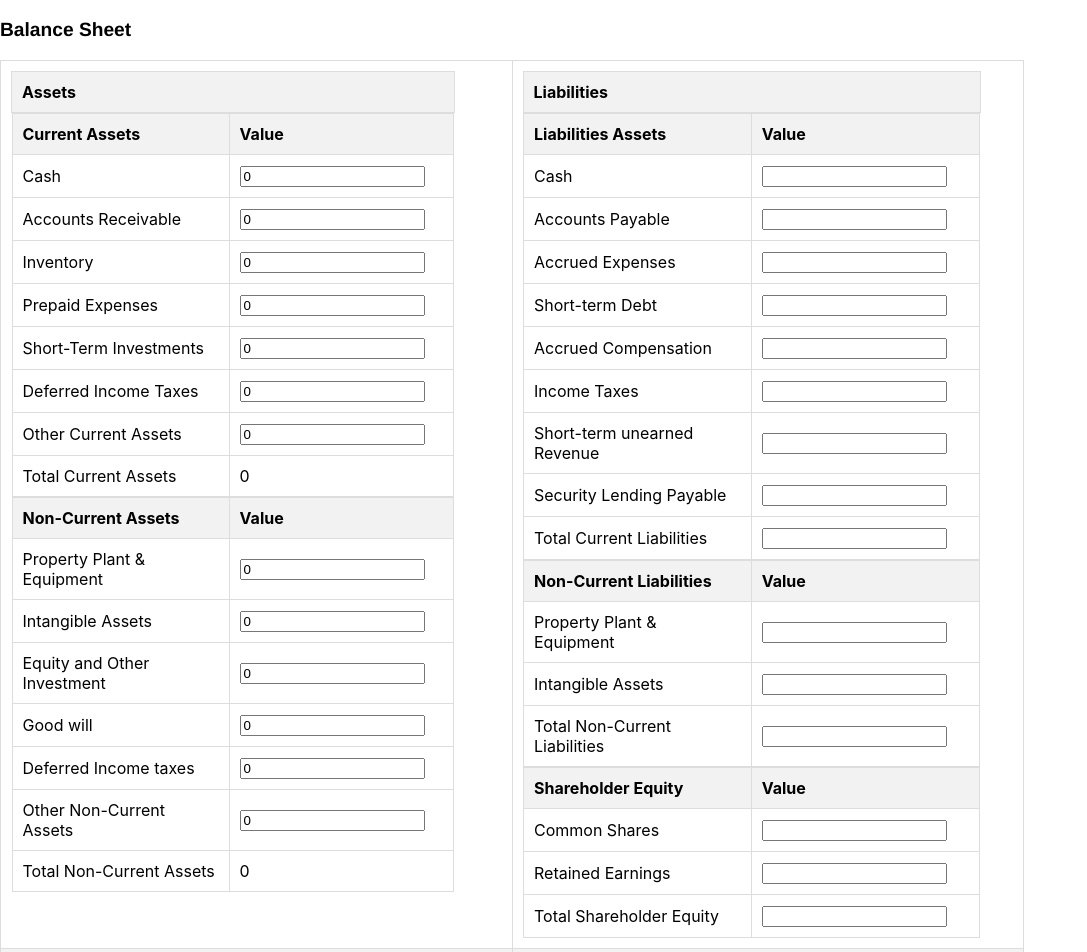
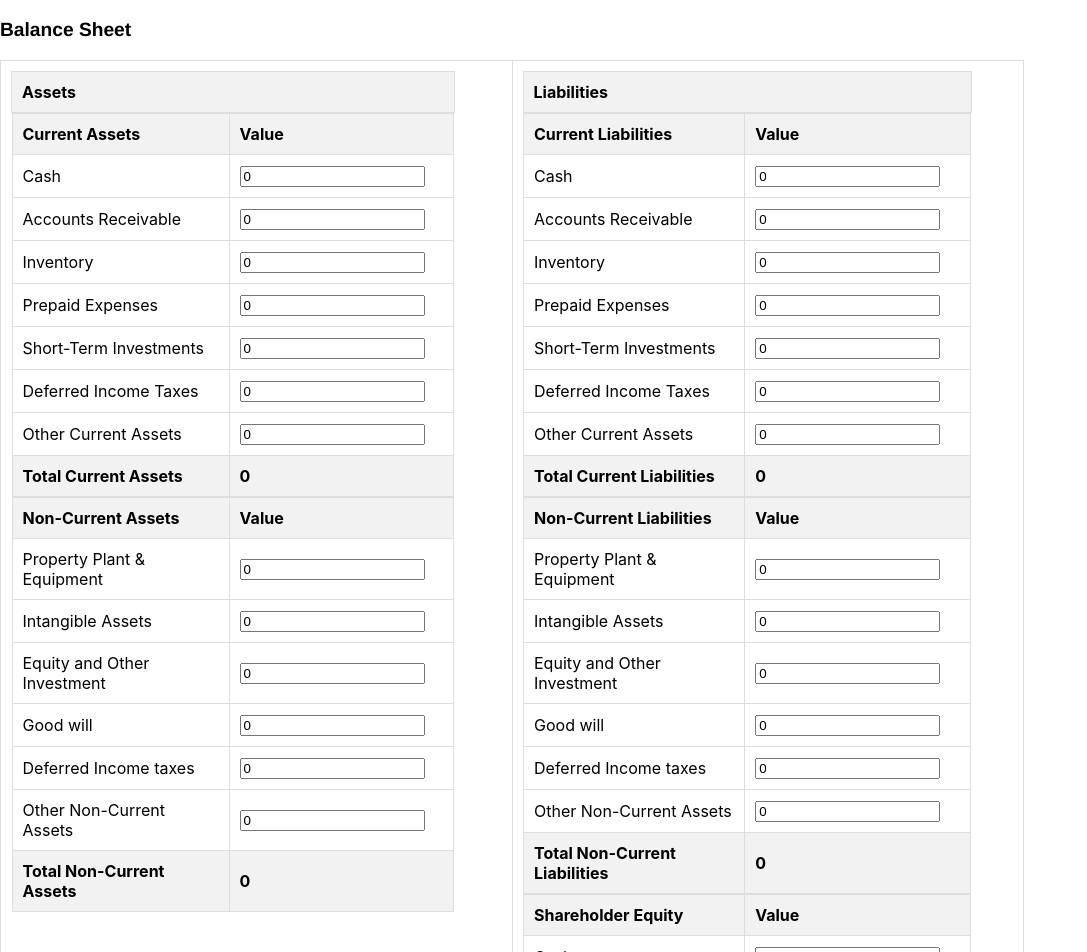
Before and after one commit to G-RIMA/FinanceFusion, a React (Create React App) app in the folder finance-fusion/: page / in a window 1280 px wide. Shown: the top 952 px of the page, without its empty margins (0-1087 px from the left). Built offline with nearby package versions, Linux system fonts and the light colour scheme.

Commit message:
Added Functionality to The LIabilities side

```diff
--- a/finance-fusion/src/balancesheet.js
+++ b/finance-fusion/src/balancesheet.js
@@ -54,6 +54,81 @@ function Balancesheet() {
 
   const totalAssets = totalcurrentAssets + totalnoncurrentassets;
 
+  const [currentliabilities, setcurrentLiabilities] = useState([
+    { id: 1, name: 'Cash', value: 0 },
+    { id: 2, name: 'Accounts Receivable', value: 0 },
+    { id: 3, name: 'Inventory', value: 0 },
+    { id: 4, name: 'Prepaid Expenses', value: 0 },
+    {id: 5, name: 'Short-Term Investments', value: 0},
+    {id: 6, name: 'Deferred Income Taxes', value: 0},
+    { id: 7, name: 'Other Current Assets', value: 0 },
+
+  ]);
+
+  const totalcurrentLiabilities = currentliabilities.reduce((acc, currentliability) => acc + parseFloat(currentliability.value), 0);
+
+  const handleLiabChange = (event, id) => {
+    const newValue = parseFloat(event.target.value);
+    const newcurrentLiabilities = currentliabilities.map((currentliability) => {
+      if (currentliability.id === id) {
+        return { ...currentliability, value: newValue };
+      } else {
+        return currentliability;
+      }
+    });
+    setcurrentLiabilities(newcurrentLiabilities);
+  };
+
+  const [noncurrentliabilities, setnoncurrentLiabilities] = useState([
+    { id: 1, name: 'Property Plant & Equipment', value: 0 },
+    { id: 2, name: 'Intangible Assets', value: 0 },
+    { id: 3, name: 'Equity and Other Investment', value: 0 },
+    { id: 4, name: 'Good will', value: 0 },
+    {id: 5, name: 'Deferred Income taxes', value: 0},
+    { id: 7, name: 'Other Non-Current Assets', value: 0 },
+
+  ]);
+
+  const totalnoncurrentliabilities = noncurrentliabilities.reduce((acc, noncurrentliability) => acc + parseFloat(noncurrentliability.value), 0);
+
+  const handleNonLiabChange = (event, id) => {
+    const newValue = parseFloat(event.target.value);
+    const newnoncurrentLiabilities = noncurrentliabilities.map((noncurrentliability) => {
+      if (noncurrentliability.id === id) {
+        return { ...noncurrentliability, value: newValue };
+      } else {
+        return noncurrentliability;
+      }
+    });
+    setnoncurrentLiabilities(newnoncurrentLiabilities);
+  };
+
+  const [shares, setShares] = useState([
+    { id: 1, name: 'Cash', value: 0 },
+    { id: 2, name: 'Accounts Receivable', value: 0 },
+    { id: 3, name: 'Inventory', value: 0 },
+    { id: 4, name: 'Prepaid Expenses', value: 0 },
+    {id: 5, name: 'Short-Term Investments', value: 0},
+    {id: 6, name: 'Deferred Income Taxes', value: 0},
+    { id: 7, name: 'Other Assets', value: 0 },
+
+  ]);
+
+  const totalShares = shares.reduce((acc, share) => acc + parseFloat(share.value), 0);
+
+  const handleShareChange = (event, id) => {
+    const newValue = parseFloat(event.target.value);
+    const newShares = shares.map((share) => {
+      if (share.id === id) {
+        return { ...share, value: newValue };
+      } else {
+        return share;
+      }
+    });
+    setShares(newShares);
+  };
+
+  const totalLiabilities = totalcurrentLiabilities + totalnoncurrentliabilities + totalShares
 
 
     return (
@@ -86,10 +161,10 @@ function Balancesheet() {
 
             ))}
               <tr>
-                  <td>Total Current Assets</td>
-                  <td>
+                  <th>Total Current Assets</th>
+                  <th>
                     {totalcurrentAssets}
-                  </td>
+                  </th>
                 </tr>
               </tbody>
             </thead>
@@ -114,10 +189,10 @@ function Balancesheet() {
             </tr>
           ))}
                 <tr>
-                  <td>Total Non-Current Assets</td>
-                  <td>
+                  <th>Total Non-Current Assets</th>
+                  <th>
                     {totalnoncurrentassets}
-                  </td>
+                  </th>
                 </tr>
               </tbody>
             </thead>
@@ -129,64 +204,29 @@ function Balancesheet() {
               </tr>
               <thead>
                 <tr>
-                  <th>Liabilities Assets</th>
+                  <th>Current Liabilities</th>
                   <th>Value</th>
                 </tr>
               </thead>
               <tbody>
-                <tr>
-                  <td>Cash</td>
+              {currentliabilities.map((currentliability) => (
+                <tr key={currentliability.id}>
+                <td>{currentliability.name}</td>
                 <td>
-                    <input type="number"/>
+                  <input
+                    type= "number"
+                    value={currentliability.value}
+                    onChange={(e) => handleLiabChange(e, currentliability.id)}
+                  />
                 </td>
               </tr>
+
+            ))}
                 <tr>
-                  <td>Accounts Payable</td>
-                  <td>
-                    <input type="number"/>
-                  </td>
-                </tr>
-                <tr>
-                  <td>Accrued Expenses</td>
-                  <td>
-                    <input type="number"/>
-                  </td>
-                </tr>
-                <tr>
-                  <td>Short-term Debt</td>
-                  <td>
-                    <input type="number"/>
-                  </td>
-                </tr>
-                <tr>
-                  <td>Accrued Compensation</td>
-                  <td>
-                    <input type="number"/>
-                  </td>
-                </tr>
-                <tr>
-                  <td>Income Taxes</td>
-                  <td>
-                    <input/>
-                  </td>
-                </tr>
-                <tr>
-                  <td>Short-term unearned Revenue</td>
-                  <td>
-                    <input type="number"/>
-                  </td>
-                </tr>
-                <tr>
-                  <td>Security Lending Payable</td>
-                  <td>
-                    <input type="number" />
-                  </td>
-                </tr>
-                <tr>
-                  <td>Total Current Liabilities</td>
-                  <td>
-                    <input type="number"/>
-                  </td>
+                  <th>Total Current Liabilities</th>
+                  <th>
+                    {totalcurrentLiabilities}
+                  </th>
                 </tr>
               </tbody>
             </thead>
@@ -198,23 +238,24 @@ function Balancesheet() {
                 </tr>
               </thead>
               <tbody>
-                <tr>
-                  <td>Property Plant & Equipment</td>
+              {noncurrentliabilities.map((noncurrentliability) => (
+                <tr key={noncurrentliability.id}>
+                <td>{noncurrentliability.name}</td>
                 <td>
-                    <input type="number"/>
+                  <input
+                    type= "number"
+                    value={noncurrentliability.value}
+                    onChange={(e) => handleNonLiabChange(e, noncurrentliability.id)}
+                  />
                 </td>
               </tr>
+
+            ))}
                 <tr>
-                  <td>Intangible Assets</td>
-                  <td>
-                    <input type="number"/>
-                  </td>
-                </tr>
-                <tr>
-                  <td>Total Non-Current Liabilities</td>
-                  <td>
-                    <input type="number"/>
-                  </td>
+                  <th>Total Non-Current Liabilities</th>
+                  <th>
+                    {totalnoncurrentliabilities}
+                  </th>
                 </tr>
               </tbody>
             </thead>
@@ -226,23 +267,23 @@ function Balancesheet() {
                 </tr>
               </thead>
               <tbody>
-                <tr>
-                  <td>Common Shares</td>
+              {shares.map((share) => (
+            <tr key={share.id}>
+              <td>{share.name}</td>
               <td>
-                    <input type="number" />
+                <input
+                  type= "number"
+                  value={share.value}
+                  onChange={(e) => handleShareChange(e, share.id)}
+                />
               </td>
             </tr>
+          ))}
                 <tr>
-                  <td>Retained Earnings</td>
-                  <td>
-                    <input type="number"/>
-                  </td>
-                </tr>
-                <tr>
-                  <td>Total Shareholder Equity</td>
-                  <td>
-                    <input type="number"/>
-                  </td>
+                  <th>Total Shareholder Equity</th>
+                  <th>
+                    {totalShares}
+                  </th>
                 </tr>
               </tbody>
             </thead>
@@ -257,7 +298,7 @@ function Balancesheet() {
         <th>
             <td>Total Liabilities</td>
             <td>
-                <input />
+                {totalLiabilities}
             </td>
         </th>
       </tfoot>
```
Lines whose indentation alone changed are shown as unchanged.
